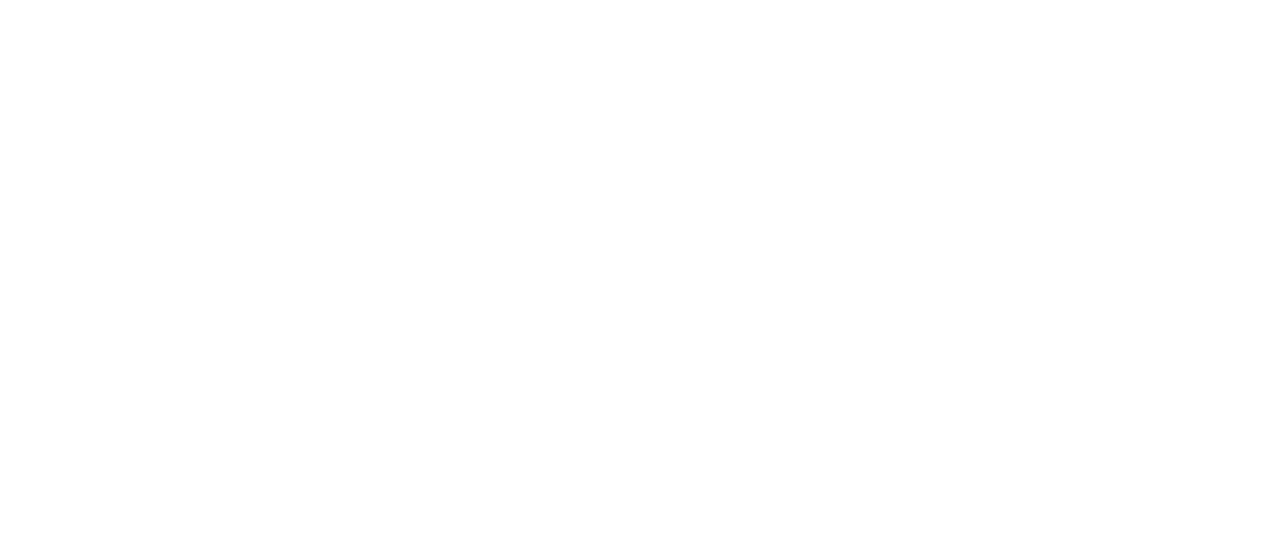
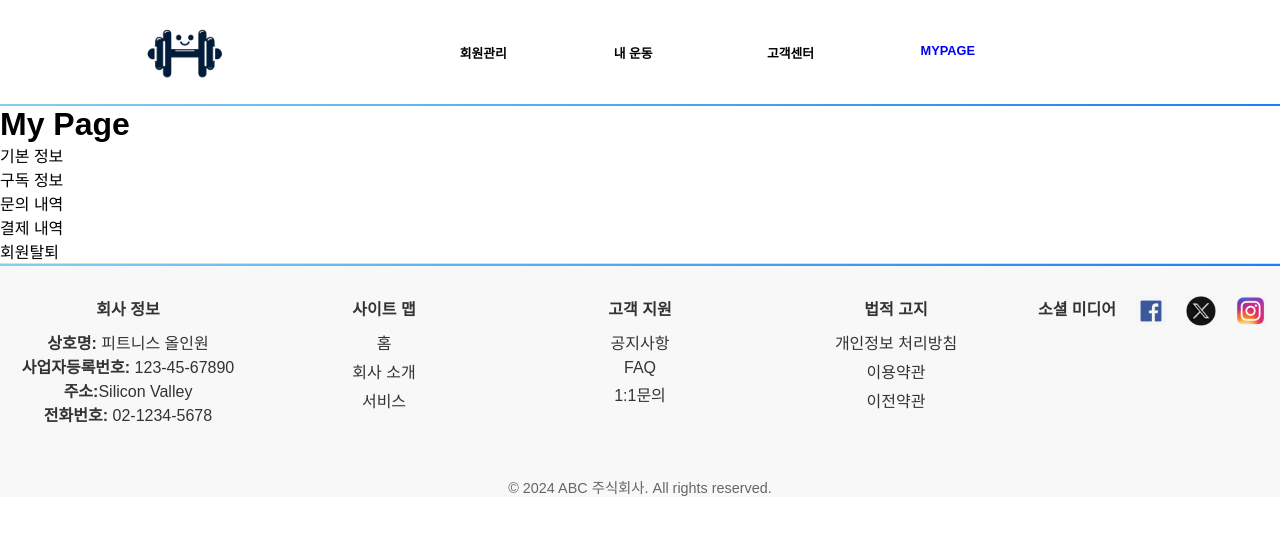
Before and after one commit to BangGiro/project2, a React (Create React App) app in the folder myapp/: page /MyPage in a window 1280 px wide. Before the commit this address had no page. Shown: the top 534 px of the page. Built offline with nearby package versions, Linux system fonts and the light colour scheme; grey boxes are pictures that could not be loaded.

Commit message:
마이페이지 작업중/라우트에 추가

```diff
--- a/myapp/src/App.js
+++ b/myapp/src/App.js
@@ -19,6 +19,7 @@ import Home from './components/pages/Home';
 import NoticePage from './components/pages/NoticePage/NoticePage';
 import ExerciseUser from './components/pages/exercise/ExerciseUser';
 import CustomerServicePage from './components/pages/customerServicePage/CustomerServicePage';
+import MyPage from './components/pages/MyPage/MyPage';
 
 function App() {
   const [loggedIn, setLoggedIn] = useState(false);
@@ -63,6 +64,7 @@ function App() {
           <Route path='/noticePage' element={<NoticePage />} />
           <Route path='/exerciseUser' element={<ExerciseUser />} />
           <Route path='/customerServicePage' element={<CustomerServicePage />} />
+          <Route path='/MyPage' element={<MyPage />} />
         </Route>
         {/* 헤더랑 푸터가 포함되지 않은 페이지 */}
         <Route path="/login" element={<Login onLogin={handleLogin} />} />
--- /dev/null
+++ b/myapp/src/components/pages/MyPage/MyPage.jsx
@@ -0,0 +1,38 @@
+import { useEffect } from "react";
+
+
+
+
+const MyPage = () => {
+//=================================================================================================
+// 데이터 불러오기 파트
+
+    useEffect(() => {
+        let userData = localStorage.getItem('userData');
+        const parsedUserData = JSON.parse(userData);
+    }, []);
+
+    let myData ;
+
+
+//=================================================================================================
+// 렌더링 파트
+    return (
+        <div className="MyPage">
+            <h1>My Page</h1>
+            <div>
+                <section className="MyService">
+                    <div>기본 정보</div>
+                    <div>구독 정보</div>
+                    <div>문의 내역</div>
+                    <div>결제 내역</div>
+                    <div>회원탈퇴</div>
+                </section>
+            </div>
+        </div>
+    );
+
+
+}
+
+export default MyPage;
--- a/myapp/src/components/pages/faqPage/FAQ.css
+++ b/myapp/src/components/pages/faqPage/FAQ.css
@@ -99,7 +99,6 @@
     font-weight: bold;
 }
 
-
 .FAQlist_Icon{
     position:absolute;
     right: 1rem;
```
Also changed, not shown: myapp/src/components/pages/MyPage/components/Myinfo.jsx (added, +16 -0 lines), myapp/src/components/pages/MyPage/MyPage.css (added).
